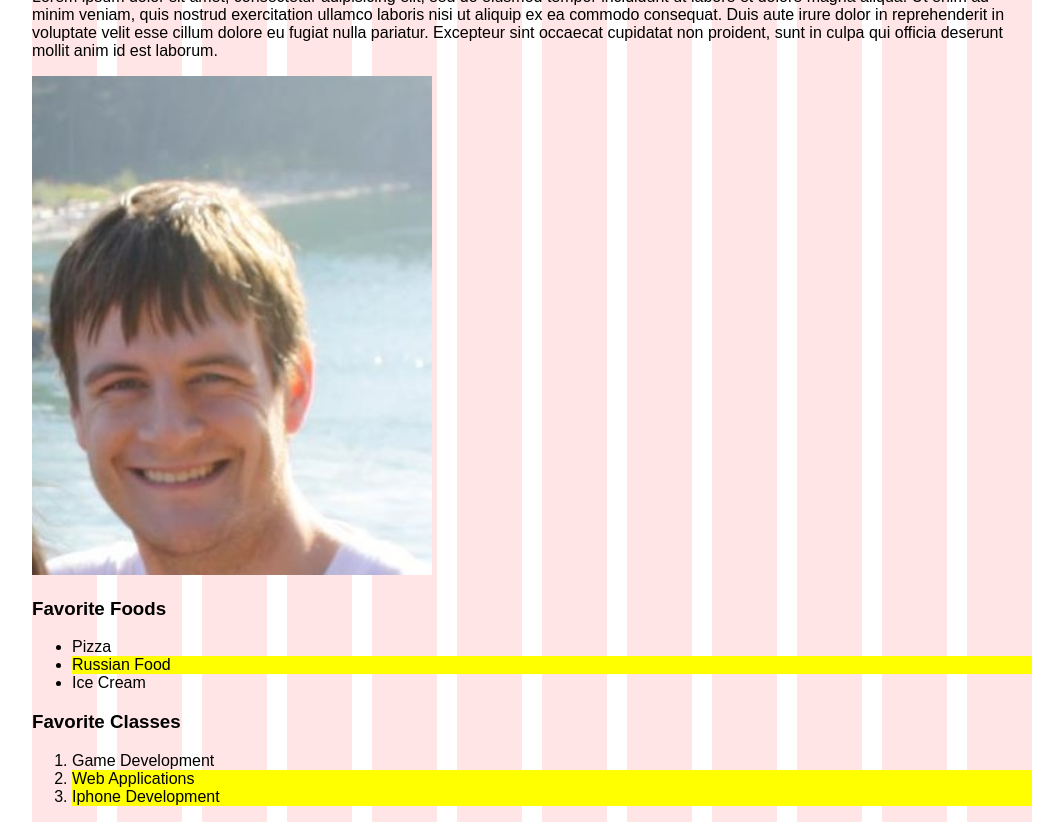
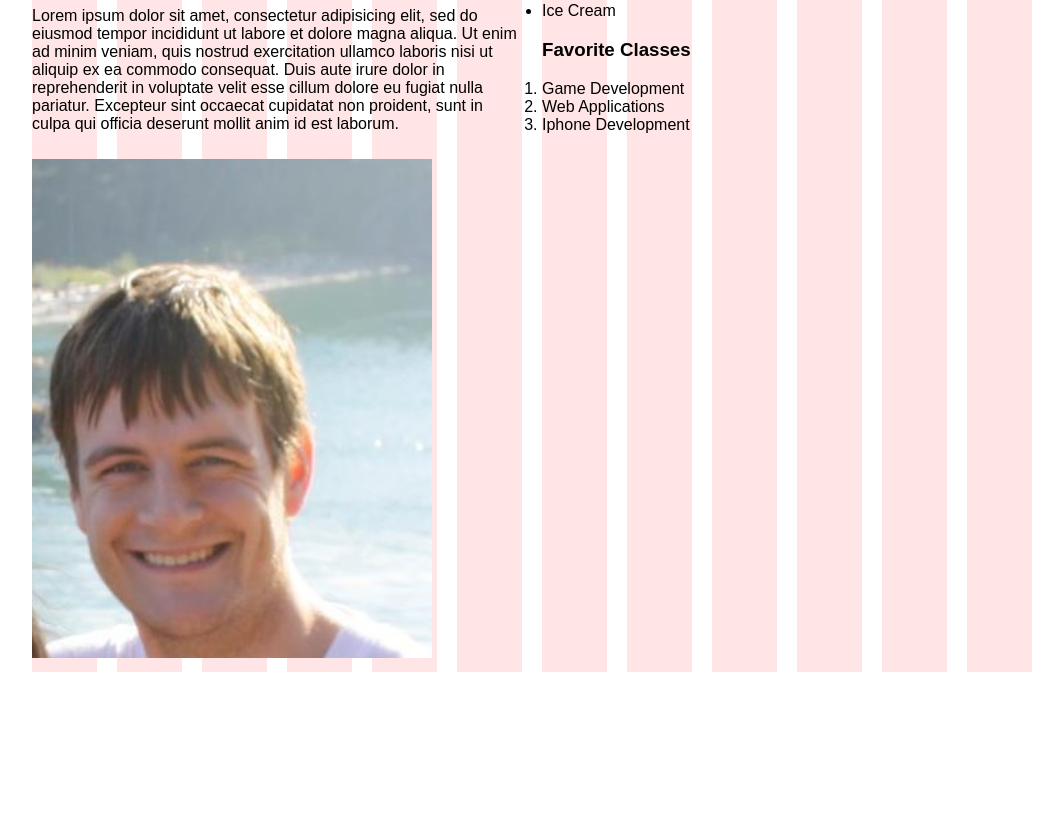
Before and after one commit to maxtikhomirov/p1-bio, a plain HTML site: page index.html in a window 1280 px wide. Shown: the part 93-915 px from the top of the page, without its empty margins (108-1171 px from the left). After the commit the page ends 800 px from the top, so only its background shows below. Drawn offline with Linux system fonts and the light colour scheme.

Commit message:
Version 1
Using grid system

```diff
--- a/css/styles.css
+++ b/css/styles.css
@@ -8,9 +8,6 @@ h1 {
 	text-shadow: 10px 10px 10px black;
 }
 
-.highlight {
-  background: yellow;
-}
 
 /* Show Grid */
 .showgrid {
--- a/index.html
+++ b/index.html
@@ -14,8 +14,11 @@
 </head>
 <body>
 
+
+
 	<div class="container showgrid">
 
+		<div class="grid_6">
 		<!-- Your Content -->
 			<h1>&#9733; Max Tikhomirov</h1>
 			<p>Lorem ipsum dolor sit amet, consectetur adipisicing elit, sed do eiusmod
@@ -24,8 +27,11 @@
 			consequat. Duis aute irure dolor in reprehenderit in voluptate velit esse
 			cillum dolore eu fugiat nulla pariatur. Excepteur sint occaecat cupidatat non
 			proident, sunt in culpa qui officia deserunt mollit anim id est laborum.</p>
+		</div>
 
+		<div class="grid_6">
 			<img src="img/me.jpg" alt="Max Tikhomirov">
+		</div>
 
 		<h3>Favorite Foods</h3>
 		<ul>
```
Lines whose indentation alone changed are shown as unchanged.
